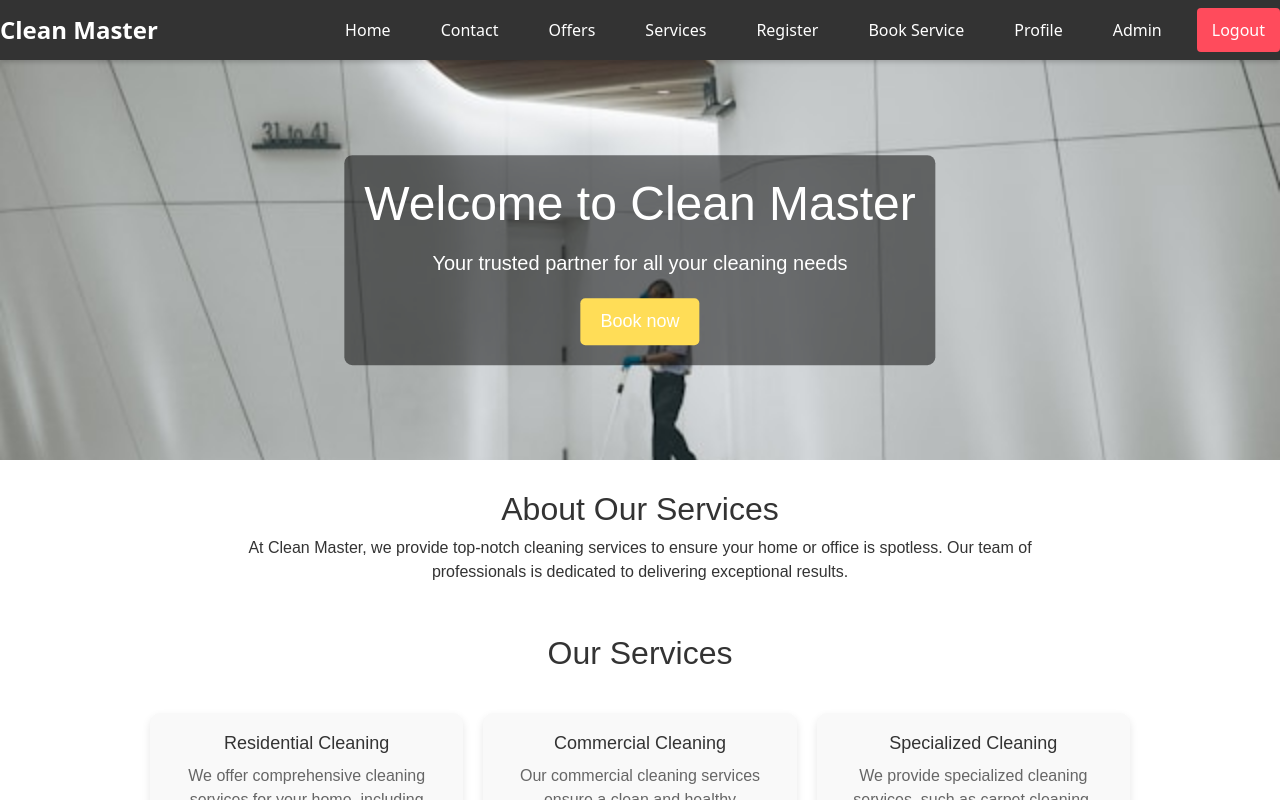
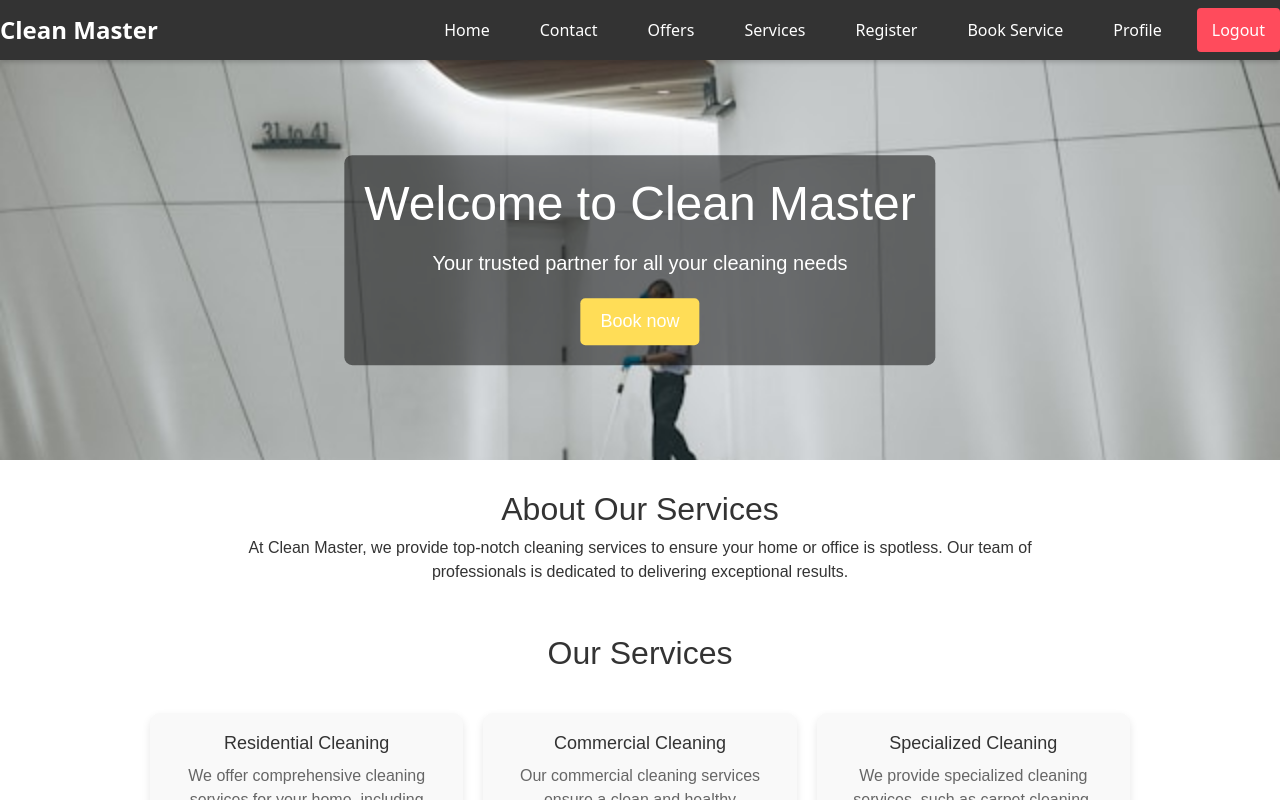
Before and after one commit to Ahmedalmasrii/u09-fullstack-js-Ahmedalmasrii, a React (Create React App) app in the folder frontend/: page / in a window 1280 px wide. Built offline with nearby package versions, Linux system fonts and the light colour scheme; sample sign-in values are in the browser's storage.

Commit message:
tagit bort kod som inte appliceras och formaterat om min kod

```diff
--- a/frontend/src/components/Navbar.js
+++ b/frontend/src/components/Navbar.js
@@ -1,28 +1,20 @@
-import React, { useState, useEffect } from "react";
+import React, { useState } from "react";
 import { Link, useNavigate } from "react-router-dom";
 import { useAuth } from "./AuthContext";
 import "./Navbar.css";
 
 function Navbar() {
-  const { isLoggedIn, logout } = useAuth();
+  const { isLoggedIn, user, logout } = useAuth();
   const navigate = useNavigate();
   const [menuOpen, setMenuOpen] = useState(false);
   const [dropdownOpen, setDropdownOpen] = useState(false);
   const [message, setMessage] = useState(null);
-  const [user, setUser] = useState(null);
-
-  useEffect(() => {
-    const storedUser = JSON.parse(localStorage.getItem("user"));
-    if (storedUser) {
-      setUser(storedUser);
-    }
-  }, []);
 
   const handleLogout = () => {
     logout();
     navigate("/login");
     setMenuOpen(false);
-    setMessage("You have successfully logged out.");
+    setMessage("Du har loggats ut.");
     setTimeout(() => setMessage(null), 3000);
   };
 
@@ -38,22 +30,6 @@ function Navbar() {
     setDropdownOpen(false);
     setMenuOpen(false);
   };
-
-  useEffect(() => {
-    const handleClickOutside = (event) => {
-      if (
-        !event.target.closest(".services-dropdown") &&
-        !event.target.closest(".navbar-links")
-      ) {
-        setDropdownOpen(false);
-        setMenuOpen(false);
-      }
-    };
-    document.addEventListener("mousedown", handleClickOutside);
-    return () => {
-      document.removeEventListener("mousedown", handleClickOutside);
-    };
-  }, []);
 
   return (
     <>
@@ -125,7 +101,11 @@ function Navbar() {
               Register
             </Link>
           </li>
-          <Link to="/booking">Book Service</Link>
+          <li>
+            <Link to="/booking" onClick={() => setMenuOpen(false)}>
+              Book Service
+            </Link>
+          </li>
 
           {isLoggedIn ? (
             <>
@@ -134,8 +114,7 @@ function Navbar() {
                   Profile
                 </Link>
               </li>
-              {user &&
-                user.isAdmin && ( // Kontrollera om användaren är admin
+              {user && user.isAdmin && (
                 <li>
                   <Link to="/admin" onClick={() => setMenuOpen(false)}>
                     Admin
```
Lines whose indentation alone changed are shown as unchanged.
